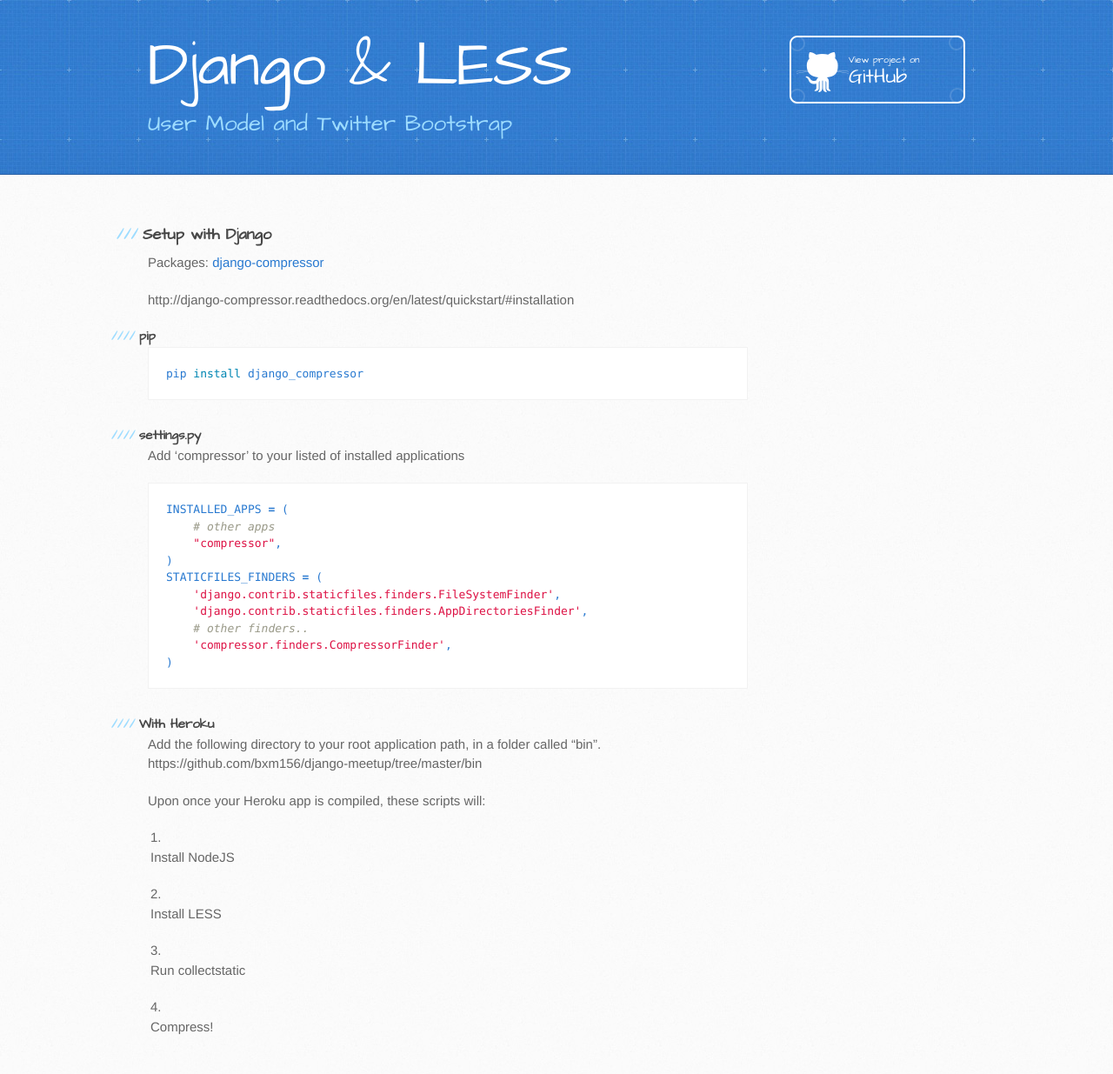
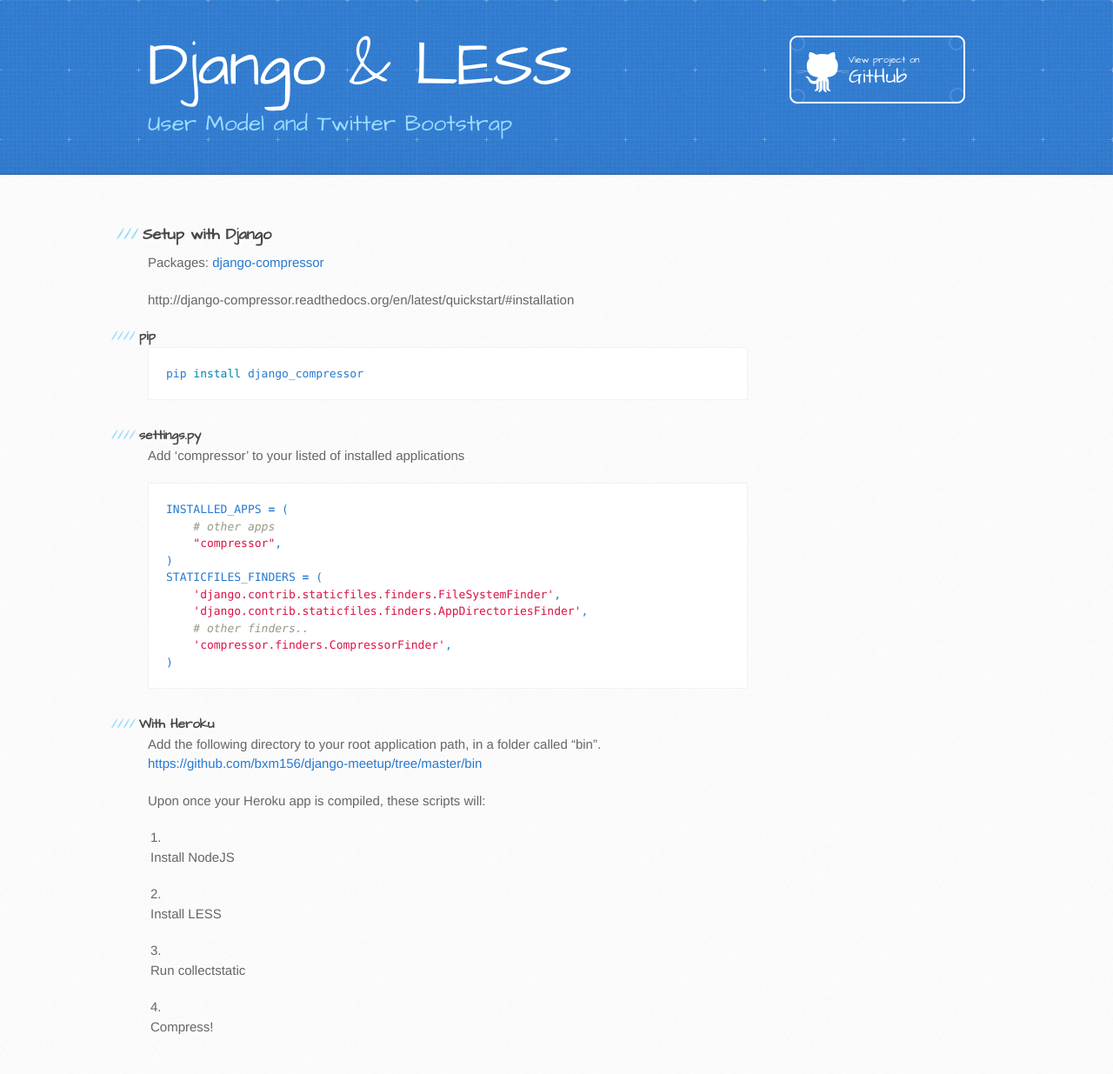
Before and after one commit to bxm156/django-meetup, a Jekyll site: the page built from less/setup.md, in a window 1280 px wide. Shown: the whole page at 87% size. Built offline with Jekyll 4.4.1, drawn with Linux system fonts in a browser that asks for light colours; Markdown is read by kramdown in place of the engine named in the settings; some of the changed lines change nothing that is shown.

Commit message:
Be explicit

```diff
--- a/less/setup.md
+++ b/less/setup.md
@@ -31,7 +31,7 @@
 
 #### With Heroku
 Add the following directory to your root application path, in a folder called "bin".
-https://github.com/bxm156/django-meetup/tree/master/bin
+[https://github.com/bxm156/django-meetup/tree/master/bin](https://github.com/bxm156/django-meetup/tree/master/bin)
 
 Upon once your Heroku app is compiled, these scripts will:
 
```
